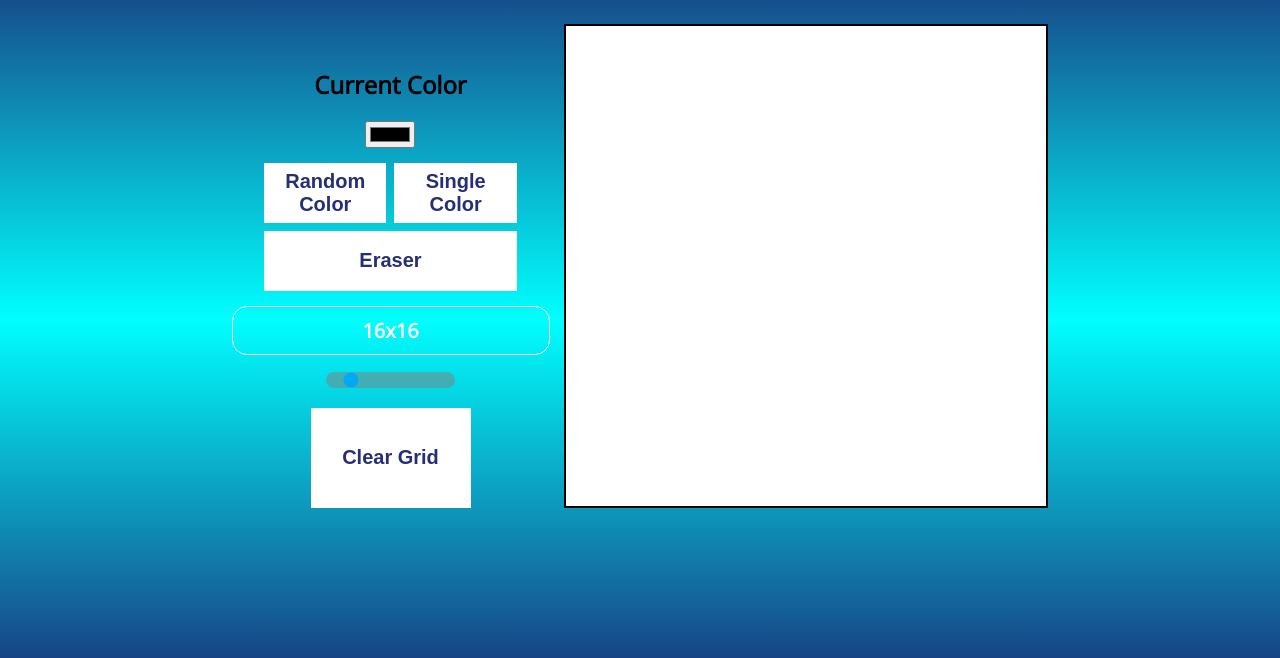
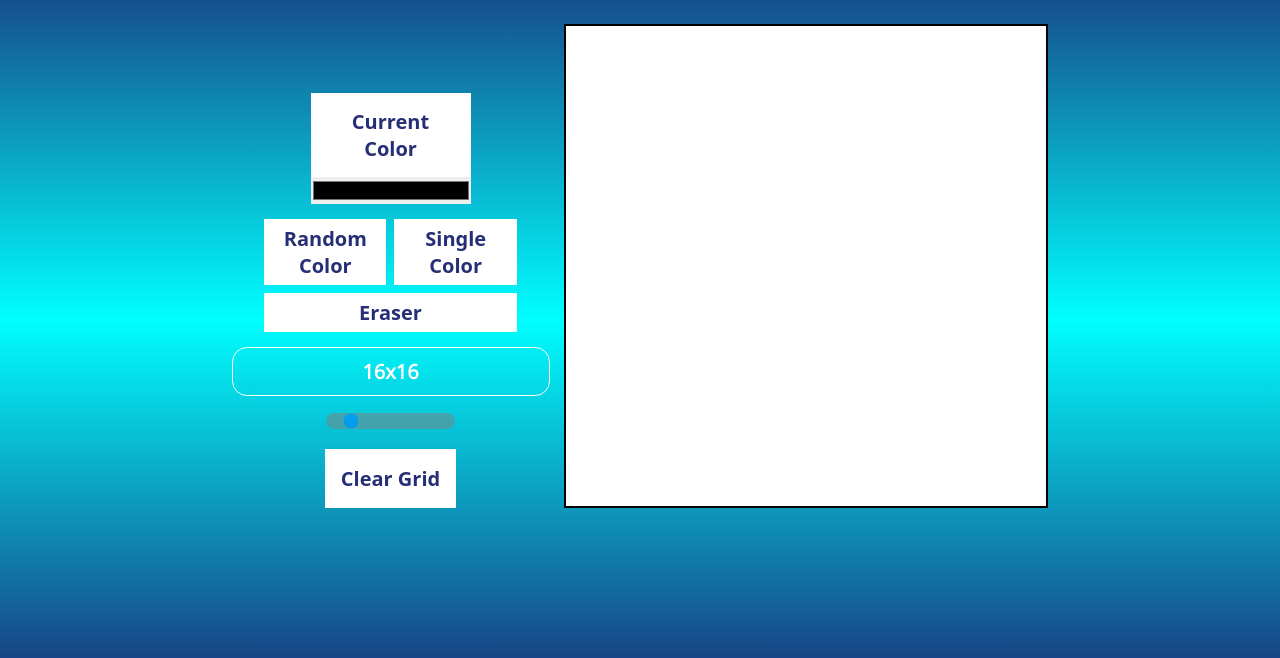
Before and after one commit to sidtohan/Etch-a-Sketch, a plain HTML site: page index.html in a window 1280 px wide. Shown: the part 81-739 px from the top of the page. Drawn offline with nearby package versions, Linux system fonts and the light colour scheme.

Commit message:
Made some adjustments

```diff
--- a/styles.css
+++ b/styles.css
@@ -42,6 +42,7 @@ header {
   text-align: center;
   height: 2em;
 }
+
 .choice-buttons{
   width: 80%;
   display: flex;
@@ -53,19 +54,19 @@ header {
 #clear-grid, #eraser, #single-color, #random-color{
   background-color: transparent;
   transition: 0.025s ease-out;
+  font-family: 'Noto Sans', sans-serif, Arial, Helvetica;
   background-color: #fff;
   color: rgb(38, 46, 117);
   font-weight: bold;
   font-size: 20px;
-  width: 8em;
-  height: 5em;
+  padding: 15px;
   border: solid 1px #fff;
   text-overflow: ellipsis;
+  border-radius: round;
 }
 
 #eraser, #single-color, #random-color{
   width: 5em;
-  height: 3em;
   flex-grow: 1;
   padding: 5px;
 }
@@ -78,9 +79,29 @@ header {
   display: flex;
   flex-direction: column;
   align-items: center;
+  gap: 0;
 }
 
+.color-picker > h2{
+  background-color: rgb(255, 255, 255);
+  box-sizing: border-box;
+  padding: 15px;
+  margin-bottom: 0;
+  width: 8em;
+  text-align: center;
+  color: rgb(38, 46, 117);
+  font-size: 20px;
+  font-weight: bold;
+  font-family: 'Noto Sans', sans-serif, Arial, Helvetica;
+}
 
+.color-choice{
+  border: none;
+  width: 100%;
+  margin: 0;
+  padding: 0;
+  flex-grow: 1;
+}
 .display-size{
   width: 100%;
   border-radius: 15px;
```
